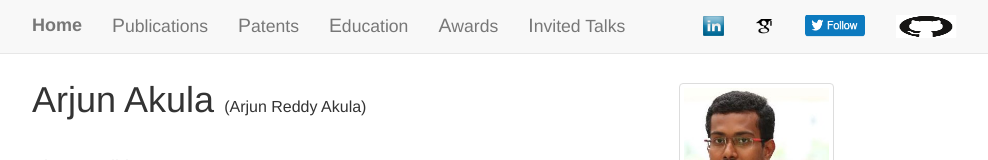
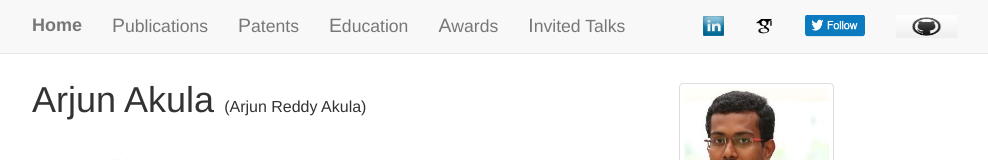
Before and after one commit to arjunakula/arjunakula.github.io, a plain HTML site: page index.html in a window 1280 px wide. Shown: the top 160 px of the page, without its empty margins (138-1126 px from the left). Drawn offline with Linux system fonts and the light colour scheme.

Commit message:
Update index.html

```diff
--- a/index.html
+++ b/index.html
@@ -61,7 +61,7 @@
             <li><a target="_blank" href="https://www.linkedin.com/in/arjun-akula-1b769939"><img src="./style_files/linkedin.PNG" style="width:21px; height:20px" title="" alt=""></a></li>
             <li><a target="_blank" href="https://scholar.google.com/citations?user=ToBfZ6UAAAAJ&hl=en"><img src="./style_files/scholar.jpg" style="width:21px; height:16px" title="" alt=""></a></li>
 		   <li><a target="_blank" href="https://twitter.com/arjunreddy2613?ref_src=twsrc%5Etfw"><img src="./style_files/twitter.PNG" style="width:61px; height:23px" title="" alt=""></a></li>
-		   <li><a target="_blank" href="https://github.com/arjunakula"><img src="./style_files/github.png" style="width:61px; height:23px" title="" alt=""></a></li>
+		   <li><a target="_blank" href="https://github.com/arjunakula"><img src="./style_files/github.jpg" style="width:61px; height:23px" title="" alt=""></a></li>
         	  </ul>
         </div><!--/.nav-collapse -->
       </div>
```
